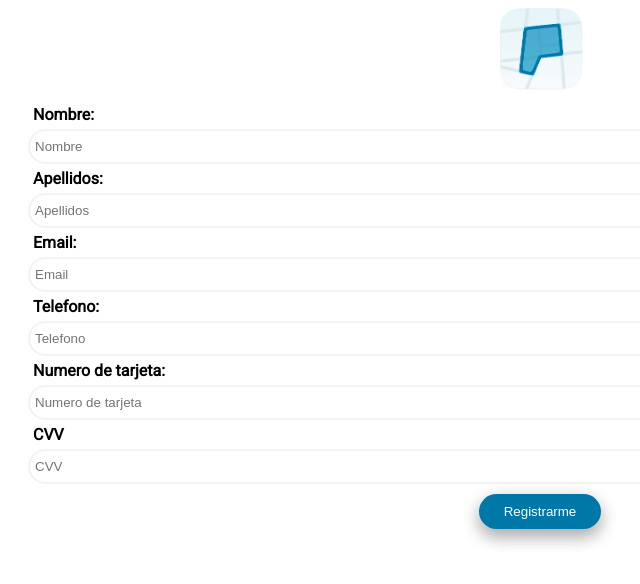
After one commit to greghernandez/parking, a PHP site: page /registro.php in a window 1280 px wide. The commit adds this page. Shown: the top 584 px of the page, without its empty margins (100-740 px from the left). Run offline with PHP 8.4, Linux system fonts and the light colour scheme; some libraries are stand-ins or nearby versions.

Commit message:
registro

```diff
--- a/configuracion.php
+++ b/configuracion.php
@@ -8,6 +8,7 @@ require 'header.php';
 </div>
     <div id="contenedor">
     	<div class="card animated bounceInDown">
+    		<p class="card-title">Edita la información de tu cuenta</p>
     		<input type="text">
     	</div>
     </div>
--- a/css/main.css
+++ b/css/main.css
@@ -108,6 +108,17 @@ contenedor - contenido
 #contenedor{
   width: 100%;
   height: 84%;
+  padding: 15px;
+  box-sizing: border-box;
+  position: absolute;
+  top: 8%;
+  overflow: auto;
+  background-color: #F9F9FA;
+}
+
+.cont-registro{
+  width: 100%;
+  height: 100%;
   padding: 15px;
   box-sizing: border-box;
   position: absolute;
@@ -259,6 +270,7 @@ botones
   padding: 7px;
   user-select: none;
   border-radius: 25px;
+  margin: 10px;
   border: none;
   text-align: center;
   white-space: nowrap;
@@ -275,7 +287,20 @@ botones
 .btn-large{
   padding: 10px 25px 10px 25px !important;
 }
-
+/*--------
+  Badges
+---------*/
+.badge{
+  width: 100%;
+  height: 25px;
+  color: #FFFFFF;
+  background-color: #ff00008c;
+  border-radius: 25px;
+  display: block;
+  margin: auto;
+  padding: 3px;
+  box-sizing: border-box;
+}
 /*
 colores
 */
@@ -284,6 +309,10 @@ colores
 }
 .bg-purple{
   background-color: #933ec5;
+}
+
+.bg-azul{
+  background-color: #0078a7;
 }
 
 #time{
@@ -365,3 +394,37 @@ section>button {
     outline: none;
     position: relative;
 }
+/*----------
+Registro
+----------*/
+.form-reg{
+  width: 100%;
+  width: 100%;
+  position: relative;
+  padding: 0% 10% 0% 10%;
+  box-sizing: border-box;
+}
+.logo{
+  width: 100px;
+  height: 100px;
+  margin: 15px;
+  display: block;
+  vertical-align: middle;
+  margin: auto;
+}
+label{
+  display: block;
+  font-weight: bold;
+  margin: 5px;
+}
+
+input{
+  width: 85%;
+  height: 35px;
+  padding: 5px;
+  box-sizing: border-box;
+  border-radius: 25px;
+  display: block;
+  border: 2px solid #f3f3f3;
+  outline: none;
+}
--- /dev/null
+++ b/registro.php
@@ -0,0 +1,67 @@
+<!DOCTYPE html>
+<html lang="es">
+<head>
+	<meta charset="utf-8">
+	<meta http-equiv="X-UA-Compatible" content="IE=edge">
+	<meta name="viewport" content="width=device-width, initial-scale=1.0, minimum-scale=1.0">
+	<title></title>
+	<link rel="stylesheet" href="css/main.css">
+	<link href="https://fonts.googleapis.com/css?family=Roboto" rel="stylesheet">
+	<link rel="stylesheet"
+  	href="https://cdn.jsdelivr.net/npm/animate.css@3.5.2/animate.min.css">
+  	<!-- or -->
+  	<link rel="stylesheet"
+  	href="https://cdnjs.cloudflare.com/ajax/libs/animate.css/3.5.2/animate.min.css">
+</head>
+<body>
+
+	<div id="cont-registro">
+		<div class="">
+			<img class="logo" src="assets/icons/icon.png" alt="">
+		</div>
+		<div class="form-reg">
+			<?php
+				if(isset($_POST['submit'])){
+					$nombre = $_POST['nombre'];
+					$apellidos = $_POST['apellidos'];
+					$email = $_POST['email'];
+					$telefono = $_POST['telefono'];
+					$tarjeta = $_POST['tarjeta'];
+					$cvv = $_POST['cvv'];
+
+					if(empty($nombre) || empty($apellidos) || empty($email) || empty($telefono) || empty($tarjeta) || empty($cvv)){
+						echo "<p class='badge center'> Por favor completa todos los campos</p>";
+					}else{
+
+					}
+
+				}
+			?>
+			<form action="#" method="POST">
+
+				<label class="">Nombre:</label>
+				<input type="text" name="nombre" placeholder="Nombre">
+
+				<label for="">Apellidos:</label>
+				<input type="text" name="apellidos" placeholder="Apellidos">
+				<label for="">Email:</label>
+				<input type="email" name="email" placeholder="Email">
+
+				<label for="">Telefono:</label>
+				<input type="number" name="telefono" placeholder="Telefono">
+
+				<label for="">Numero de tarjeta:</label>
+				<input type="number" name="tarjeta" placeholder="Numero de tarjeta">
+
+				<label for="">CVV</label>
+				<input type="number" name="cvv" placeholder="CVV">
+
+				<div class="center ">
+					<button type="submit" value="submit" name="submit" class="btn bg-azul btn-large"> Registrarme</button>
+				</div>
+			</form>
+		</div>
+	</div>
+
+</body>
+</html>
```
Also changed, not shown: assets/icons/credit-card.png (added).
